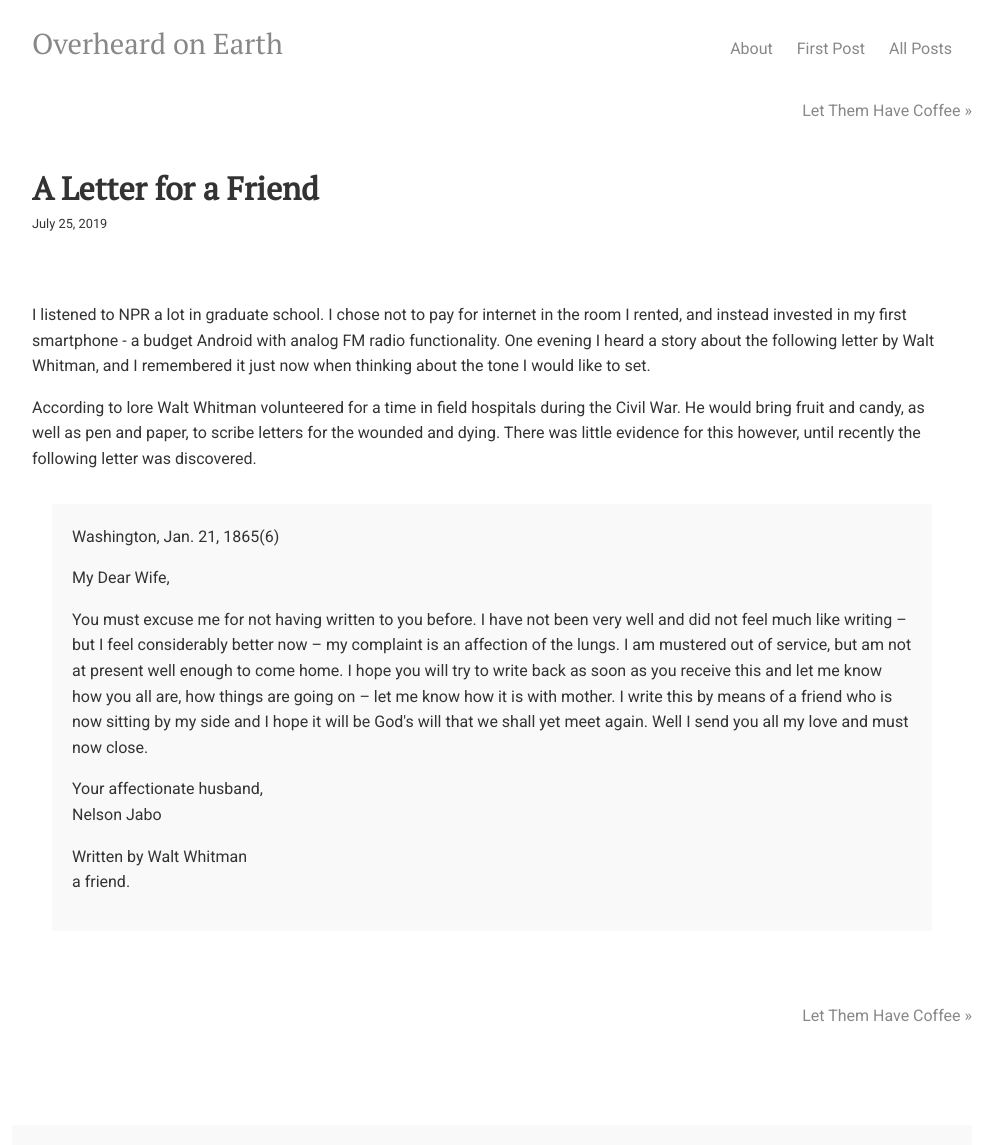
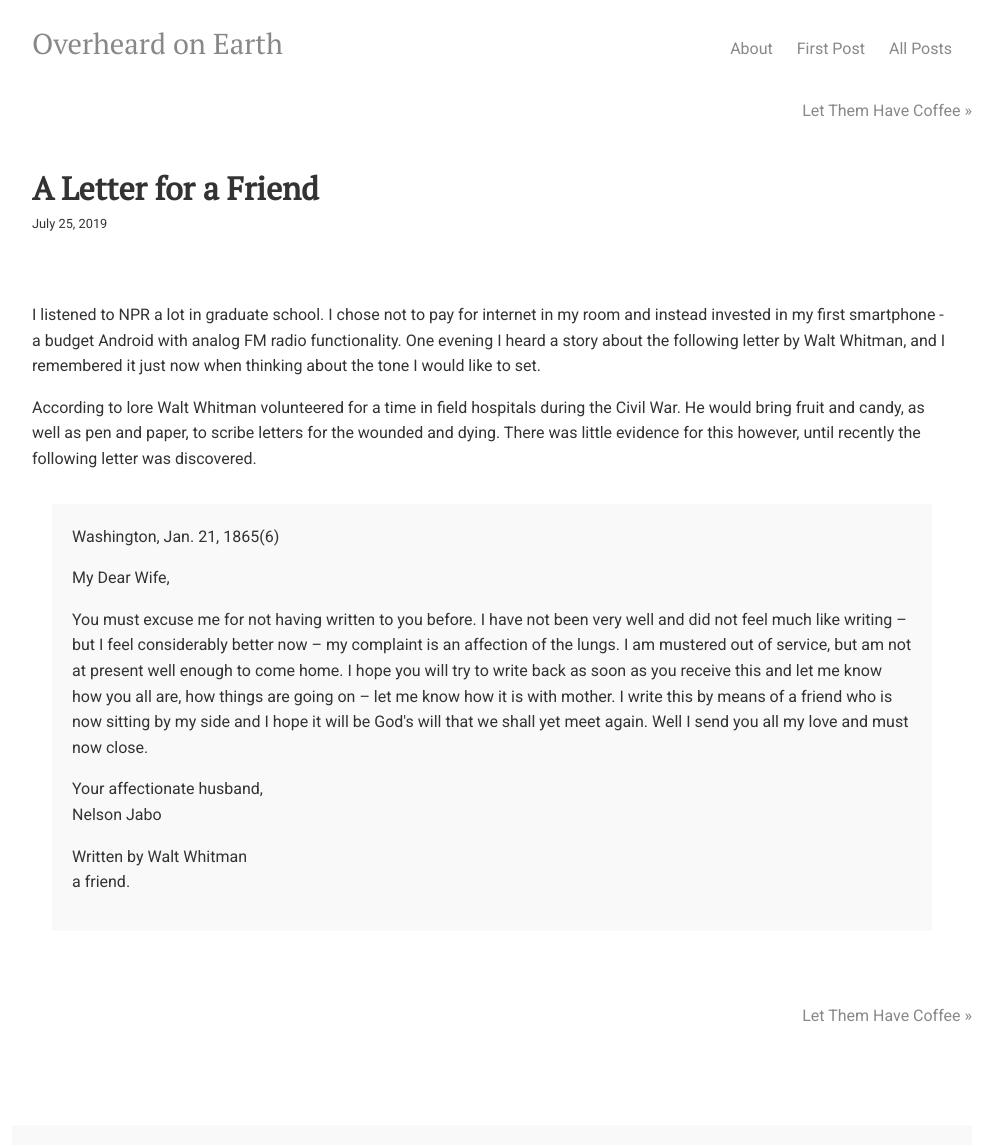
Before and after one commit to overheardonearth/overheardonearth.github.io, a Jekyll site: the page built from _posts/2019-07-25-a-letter-for-a-friend.html, in a window 1280 px wide. Shown: the whole page, without its empty margins (148-1151 px from the left). Built offline with Jekyll 4.4.1, drawn with Linux system fonts in a browser that asks for light colours; comment, search, counter and statistics services are not loaded.

Commit message:
Update 2019-07-25-a-letter-for-a-friend.html

```diff
--- a/_posts/2019-07-25-a-letter-for-a-friend.html
+++ b/_posts/2019-07-25-a-letter-for-a-friend.html
@@ -5,7 +5,7 @@ comments: true
 date: 2019-07-25
 ---
 <p>
-    I listened to NPR a lot in graduate school. I chose not to pay for internet in the room I rented, and instead invested in my first smartphone - a budget Android with analog FM radio functionality. One evening I heard a story about the following letter by Walt Whitman, and I remembered it just now when thinking about the tone I would like to set.
+    I listened to NPR a lot in graduate school. I chose not to pay for internet in my room and instead invested in my first smartphone - a budget Android with analog FM radio functionality. One evening I heard a story about the following letter by Walt Whitman, and I remembered it just now when thinking about the tone I would like to set.
 </p>
 
 <p>
```
